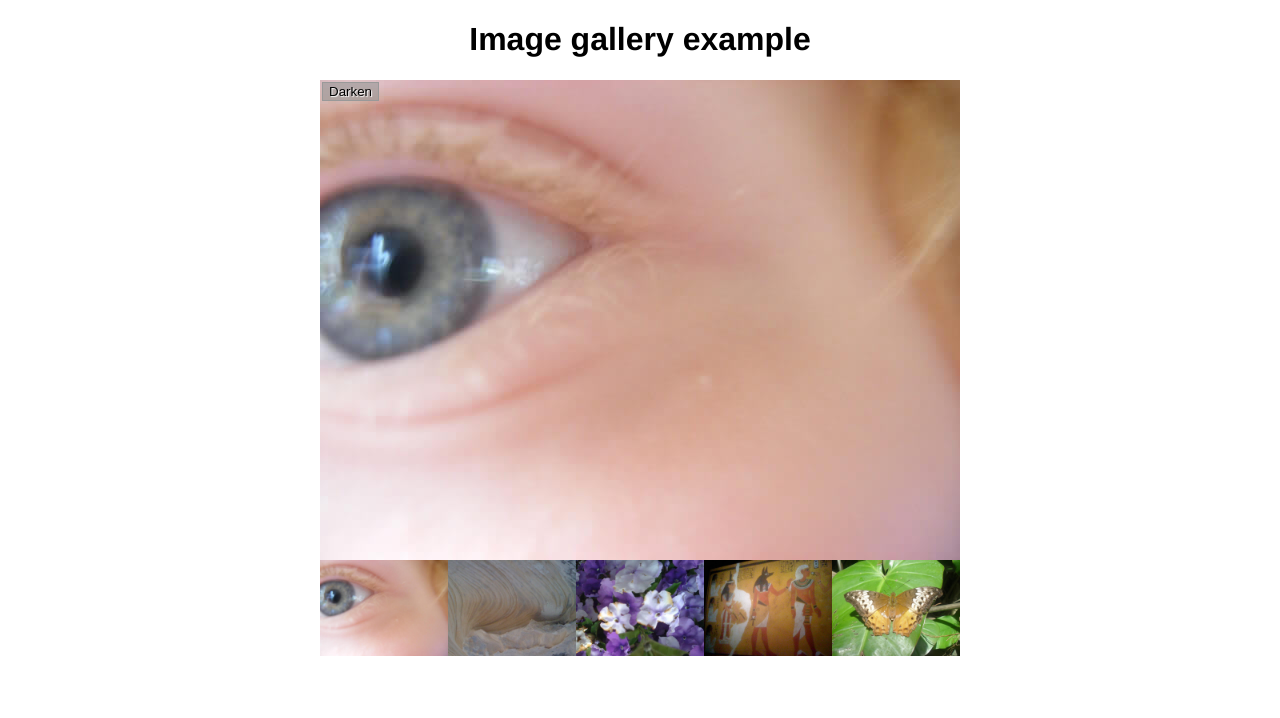
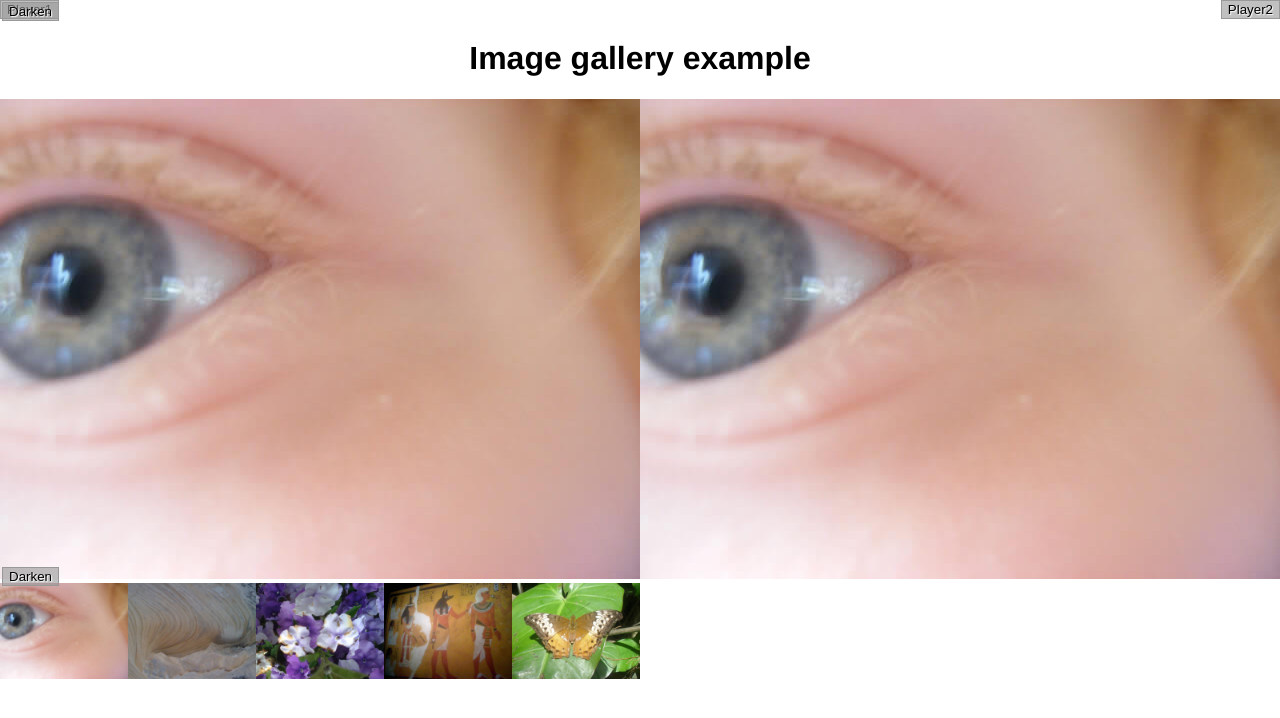
Before and after one commit to ZacRayTho/image-gallery, a plain HTML site: page index.html in a window 1280 px wide. Drawn offline with Linux system fonts and the light colour scheme.

Commit message:
added some stretch goals/playing around

```diff
--- a/index.html
+++ b/index.html
@@ -1,5 +1,6 @@
 <!DOCTYPE html>
 <html lang="en-us">
+
 <head>
   <meta charset="utf-8">
 
@@ -10,26 +11,27 @@
 </head>
 
 <body>
+  <button class="p1" style="position: inherit;left: 15px;top: 15px ">Player1</button>
+  <button class="p2" style="position: inherit;right: 15px;top: 15px ;float:right;">Player2</button>
   <h1>Image gallery example</h1>
 
   <div class="full-img">
     <img class="displayed-img" src="img/pic1.jpg" alt="Closeup of a human eye">
     <div class="overlay"></div>
-      <button class="dark">Darken</button>
+    <button id="tint1" class="dark">Darken</button>
   </div>
 
-    <div class="thumb-bar">
+  <aside>
+    <div class="full-img2">
+      <img class="displayed-img2" src="img/pic1.jpg" alt="Closeup of a human eye">
+      <div class="overlay2"></div>
+      <button id="tint2" class="dark">Darken</button>
+    </div>
+  </aside>
 
-    </div>
-
-    <!-- <div class="full-img">
-      <img class="displayed-img" src="img/pic1.jpg" alt="Closeup of a human eye">
-      <div class="overlay"></div>
-      <button class="dark">Darken</button>
-    </div>
-
-    <div class="thumb-bar">
-    </div> -->
+  <div class="thumb-bar"></div>
+  <div class="thumb-bar2"></div>
   <script src="script.js"></script>
 </body>
+
 </html>
--- a/script.js
+++ b/script.js
@@ -1,7 +1,7 @@
 const displayedImage = document.querySelector('.displayed-img');
 const thumbBar = document.querySelector('.thumb-bar');
 
-const btn = document.querySelector('button');
+const btn = document.getElementById('tint1');
 const overlay = document.querySelector('.overlay');
 
 /* Declaring the array of image filenames */
--- a/style.css
+++ b/style.css
@@ -4,20 +4,20 @@ h1 {
   }
 
   body {
-    width: 640px;
+    width: 1280px;
     margin: 0 auto;
   }
 
   .full-img {
     position: relative;
-    display: block;
-    width: 640px;
+    display: inline;
+    width: 50%;
     height: 480px;
   }
 
   .overlay {
     position: absolute;
-    top: 0;
+    top: -465px;
     left: 0;
     width: 640px;
     height: 480px;
@@ -35,9 +35,17 @@ h1 {
     left: 2px;
   }
 
+  .thumb-bar {
+    width: 50%;
+  }
   .thumb-bar img {
     display: block;
     width: 20%;
     float: left;
     cursor: pointer;
   }
+
+  aside {
+    float: right;
+
+  }
```
Lines whose indentation alone changed are shown as unchanged.
